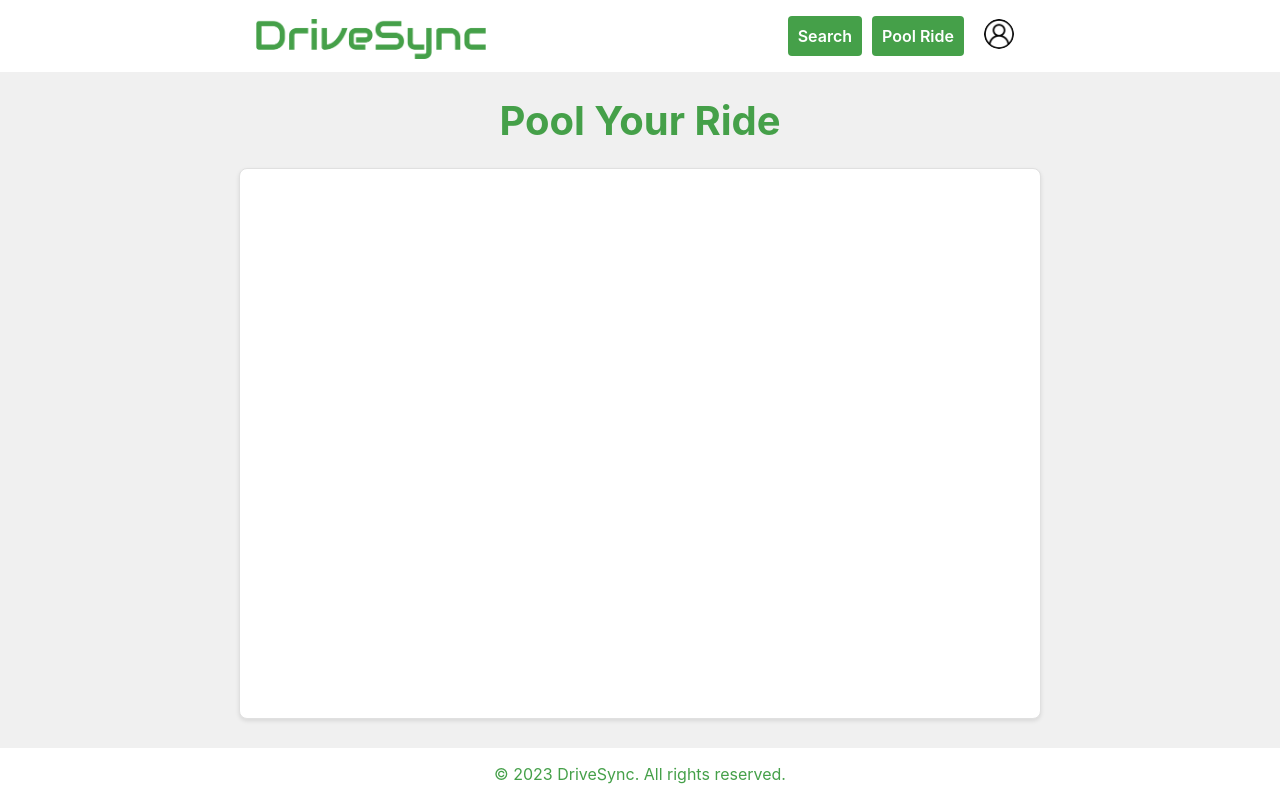
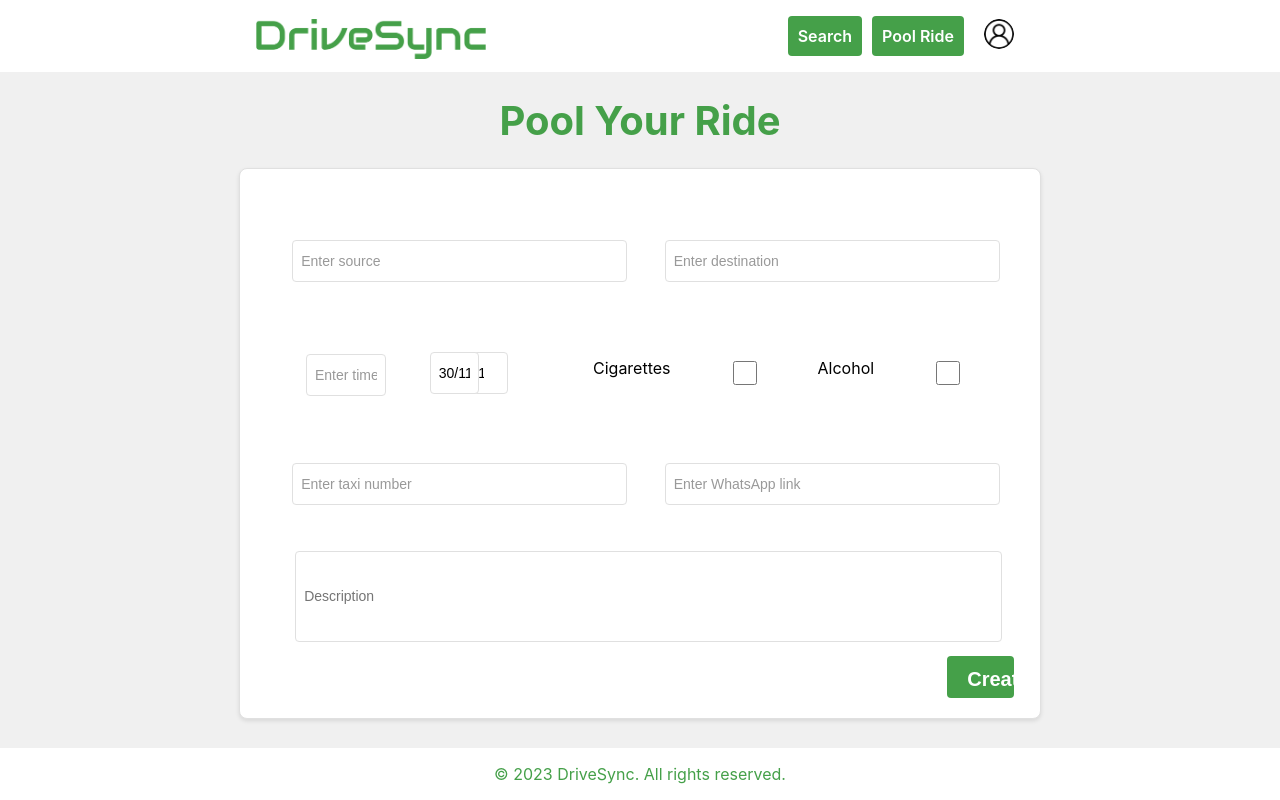
Before and after one commit to gyanoday06/DriveSync, a React (Create React App) app: page /publishpage in a window 1280 px wide. Built offline with nearby package versions, Linux system fonts and the light colour scheme.

Commit message:
completed publish card

```diff
--- a/package.json
+++ b/package.json
@@ -11,6 +11,7 @@
     "react-dom": "^18.2.0",
     "react-router": "^6.20.0",
     "react-scripts": "5.0.1",
+    "react-time-picker": "^6.5.2",
     "web-vitals": "^2.1.4"
   },
   "scripts": {
--- a/src/components/PublishCard.css
+++ b/src/components/PublishCard.css
@@ -1,4 +1,5 @@
 /* PublishCard.css */
+
 .card-container {
   border: 1px solid #e0e0e0;
   padding: 16px;
@@ -10,3 +11,132 @@
   display: flex;
   flex-direction: column;
 }
+
+.pool-ride-content-outside{
+  display: flex;
+  flex-direction: column;
+  height: 90%;
+  width: 98.5%;
+  margin: 10px;
+}
+.pool-ride-content {
+  display: flex;
+  height: 90%;
+  width: 98.5%;
+  margin: 10px;
+}
+
+.pool-ride-inside-content {
+  display: flex;
+  flex-direction: row;
+  height: 100%;
+  margin: 10px;
+  width: 100%;
+  justify-content: center;
+  align-items: center;
+}
+.pool-ride-inside-content-description{
+  display: flex;
+  flex-direction: row;
+  height: 100%;
+  margin: 10px;
+  width: 100%;
+  justify-content: center;
+  align-items: center;
+}
+
+.checkbox-layout{
+  display: flex;
+  flex-direction: row;
+}
+
+
+.pool-ride-inside-content input {
+  padding: 8px;
+  width: 100%;
+  border-radius: 4px;
+  outline: none;
+}
+.pool-ride-inside-content-description input {
+  padding: 8px;
+  width: 95%;
+  height: 80%;
+  border-radius: 4px;
+  outline: none;
+}
+
+
+#time{
+  margin-top: 5px;
+  padding: 8px;
+  width:30%;
+  border-radius: 4px;
+  outline: none;
+}
+#timeAndDate{
+  display: flex;
+  padding-left: 20px;
+  padding-right: 70px;
+  justify-content: space-between;
+  flex-direction: row;
+}
+
+
+#datepicker{
+  margin-left: 30px;
+  width: 15%;
+}
+
+.pool-ride-inside-content input::placeholder {
+  color: #999;
+}
+
+.checkboxes {
+  display: flex;
+  align-items: center;
+}
+
+.pool-ride-inside-content input[type="checkbox"] {
+  margin-top: 0;
+  margin-right: 5px;
+  background-color: #45a049;
+}
+.pool-ride-inside-content input[type="text"] {
+  margin-top: 0;
+  margin-right: 5px;
+  width: 90%;
+}
+.pool-ride-inside-content input[type="number"] {
+  margin-top: 0;
+  margin-right: 5px;
+  width: 10%;
+}
+
+.pool-ride-inside-content-checkboxes{
+  display: flex;
+  flex-direction: row;
+  width: 100%;
+  justify-content: center;
+  align-items: center;
+  padding-top: 20px;
+}
+
+.pool-ride-submit-section {
+  display: flex;
+  align-items: center;
+  justify-content: flex-end;
+  height: 10%;
+  width: 100%;
+}
+
+.pool-submit-button {
+  text-decoration: none;
+  color: white;
+  height: 85%;
+  width: 8.7%;
+  margin-right: 10px;
+  margin-left: 10px;
+  border-radius: 4px;
+  font-weight: 600;
+  background-color: #45a049;
+}
--- a/src/components/PublishCard.js
+++ b/src/components/PublishCard.js
@@ -1,12 +1,160 @@
 // PublishCard.js
-import React from 'react';
+import React, { useState } from 'react';
+import { Link } from 'react-router-dom';
+import DatePicker from 'react-datepicker';
+import 'react-datepicker/dist/react-datepicker.css';
 import './PublishCard.css';
 
 const PublishCard = () => {
- return (
-    <div className="card-container">
-    </div>
- );
+   const [source, setSource] = useState('');
+   const [destination, setDestination] = useState('');
+   const [time, setTime] = useState('');
+   const [date, setDate] = useState(new Date()); // Set initial date to today
+   const [passengers, setPassengers] = useState(1);
+   const [isCigarettesAllowed, setIsCigarettesAllowed] = useState(false);
+   const [isAlcoholAllowed, setIsAlcoholAllowed] = useState(false);
+   const [taxiNumber, setTaxiNumber] = useState('');
+   const [whatsappLink, setWhatsappLink] = useState('');
+   const [description, setDescription] = useState('');
+   const [dateError, setDateError] = useState('');
+
+   const handlePassengersChange = (value) => {
+      if (value >= 1) {
+         setPassengers(value);
+      }
+   };
+
+   const handleDateChange = (newDate) => {
+      const currentDate = new Date();
+      if (newDate >= currentDate) {
+         setDate(newDate);
+         setDateError('');
+      } else {
+         setDateError('Please select a date from today onwards.');
+      }
+   };
+
+   const handleCreateClick = () => {
+      if (!date) {
+         setDateError('Please select a date.');
+      } else {
+         // Perform the create action
+         // You can navigate to the ride page or perform other actions here
+         console.log('Create clicked');
+      }
+   };
+
+   return (
+      <div className='card-container'>
+         <div className="pool-ride-content-outside">
+            <div className="pool-ride-content">
+               <div className='pool-ride-inside-content'>
+                  <input
+                     type="text"
+                     id="source"
+                     value={source}
+                     placeholder="Enter source"
+                     onChange={(e) => setSource(e.target.value)}
+                  />
+               </div>
+               <div className='pool-ride-inside-content'>
+                  <input
+                     type="text"
+                     id="destination"
+                     value={destination}
+                     placeholder="Enter destination"
+                     onChange={(e) => setDestination(e.target.value)}
+                  />
+               </div>
+            </div>
+            <div className="pool-ride-content">
+               <div className='pool-ride-inside-content' id='timeAndDate'>
+                  <input
+                     type="text"
+                     id="time"
+                     value={time}
+                     placeholder="Enter time"
+                     onChange={(e) => setTime(e.target.value)}
+                  />
+                  <div id='datepicker'>
+                     <DatePicker
+                        selected={date}
+                        onChange={(newDate) => handleDateChange(newDate)}
+                        placeholderText="Select a date"
+                        dateFormat="dd/MM/yyyy"
+                        customInput={<input />}
+                        minDate={new Date()} // Set minimum selectable date to today
+                        className="custom-datepicker"
+                     />
+                  </div>
+                  <input
+                     type="number"
+                     id="passengers"
+                     value={passengers}
+                     placeholder="Enter number of passengers"
+                     onChange={(e) => handlePassengersChange(parseInt(e.target.value, 10))}
+                  />
+               </div>
+               <div className='pool-ride-inside-content-checkboxes'>
+                  <div className='checkbox-layout'>
+                     <label htmlFor="cigarettes">Cigarettes</label>
+                     <input
+                        type="checkbox"
+                        id="cigarettes"
+                        checked={isCigarettesAllowed}
+                        onChange={() => setIsCigarettesAllowed(!isCigarettesAllowed)}
+                     />
+                  </div>
+                  <div className='checkbox-layout'>
+                     <label htmlFor="alcohol">Alcohol</label>
+                     <input
+                        type="checkbox"
+                        id="alcohol"
+                        checked={isAlcoholAllowed}
+                        onChange={() => setIsAlcoholAllowed(!isAlcoholAllowed)}
+                     />
+                  </div>
+               </div>
+            </div>
+            <div className="pool-ride-content">
+               <div className='pool-ride-inside-content'>
+                  <input
+                     type="text"
+                     id="taxiNumber"
+                     value={taxiNumber}
+                     placeholder="Enter taxi number"
+                     onChange={(e) => setTaxiNumber(e.target.value)}
+                  />
+               </div>
+               <div className='pool-ride-inside-content'>
+                  <input
+                     type="text"
+                     id="whatsappLink"
+                     value={whatsappLink}
+                     placeholder="Enter WhatsApp link"
+                     onChange={(e) => setWhatsappLink(e.target.value)}
+                  />
+               </div>
+            </div>
+            <div className="pool-ride-content">
+               <div className='pool-ride-inside-content-description'>
+                  <input
+                     type="text"
+                     id="passengers"
+                     value={description}
+                     placeholder="Description"
+                     onChange={(e) => setDescription(e.target.value)}
+                  />
+               </div>
+            </div>
+         </div>
+         <div className="pool-ride-submit-section">
+            <button onClick={handleCreateClick} className="pool-submit-button">
+               Create
+            </button>
+         </div>
+      </div>
+   );
 };
 
 export default PublishCard;
```
Also changed, not shown: 1 other file (tests, documents, lock files or other folders).
